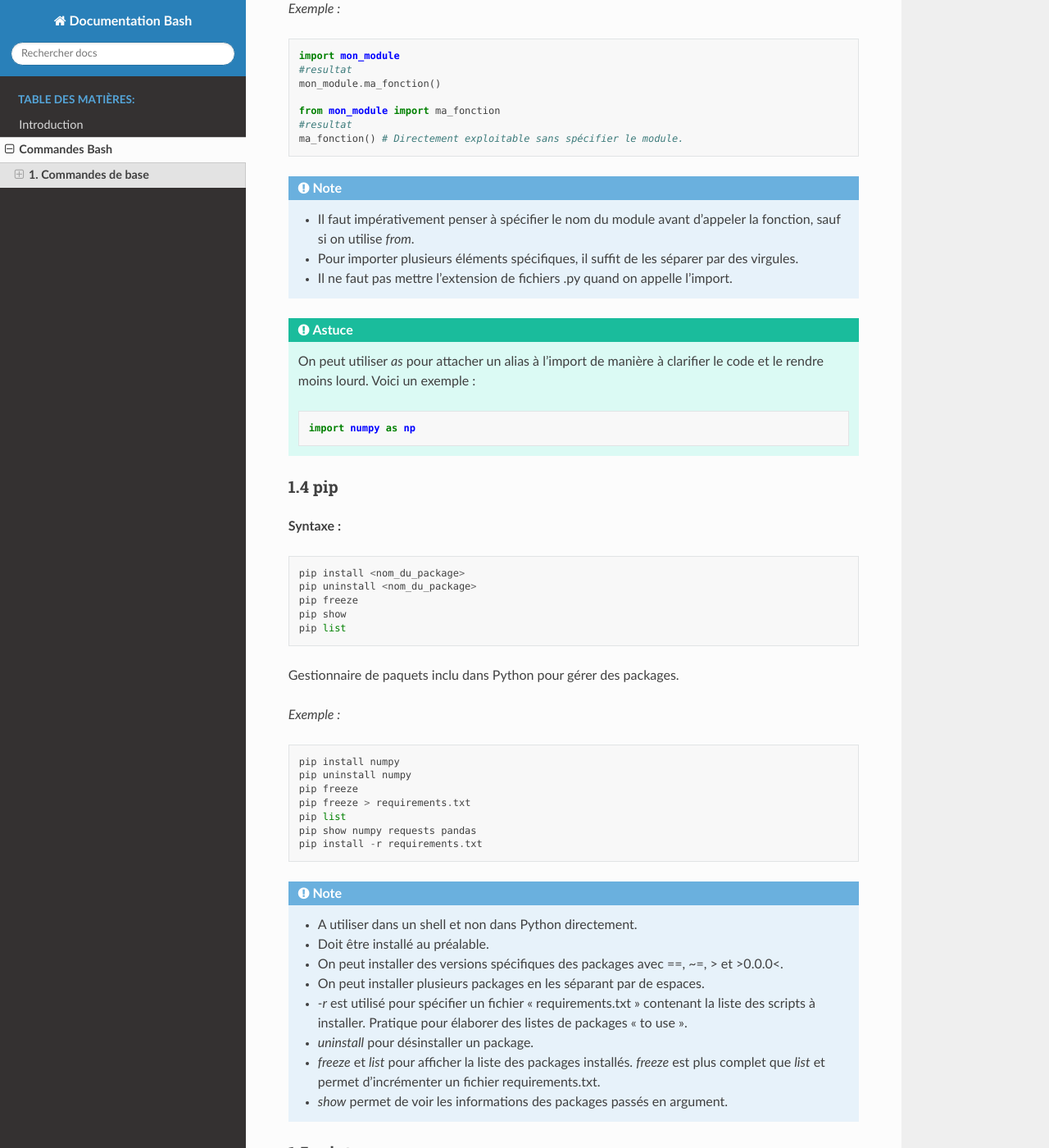
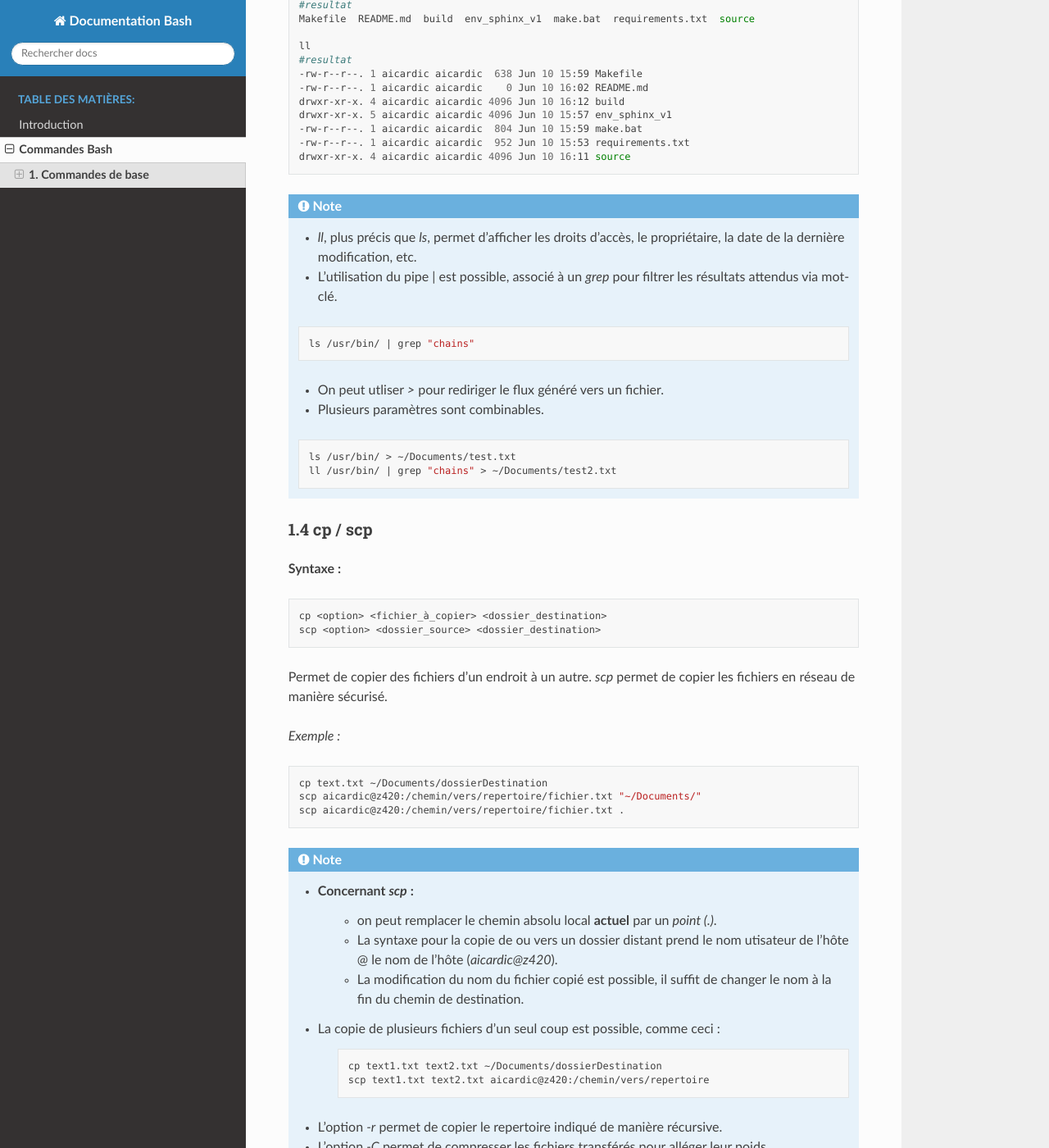
Before and after one commit to Carcinome/documentationBash, a Sphinx documentation site: the page built from source/commandes_bash.rst, in a window 1280 px wide and 1400 px high, scrolled down 1711 px. Shown: the whole window at 82% size. Built offline with Sphinx 7.4.7 and the Read the Docs theme 3.1.0, drawn with Linux system fonts in a browser that asks for light colours; some of the changed text lies outside the part shown.

Commit message:
Mise à jour documentation

```diff
--- a/source/commandes_bash.rst
+++ b/source/commandes_bash.rst
@@ -4,147 +4,157 @@
 **1. Commandes de base**
 ------------------------
 
-**1.1 python3**
+**1.1 ./**
 ^^^^^^^^^^^^^^^
 
 **Syntaxe :**
 
-.. code-block:: python
+.. code-block:: bash
 
-    python3
+    ./
 
-Permet de lancer des scripts Python.
+Permet d'exécuter des scripts bash.
 
 *Exemple :*
 
-.. code-block:: python
+.. code-block:: bash
 
-    python3 mon_script.py
-    python3 -m venv env
+    ./monscript.sh
+    ~/Documents/Scripts/monscript.sh
 
 .. note::
 
-    Pas besoin de le spécifier si le chemin d'accès est dans le PATH et qu'on place la ligne de commande suivante en tête de script :
+    - S'assurer d'être dans le bon dossier, sinon pointer en dur (*chemin absolu*) vers le dossier contenant le script.
+    - Penser à se donner les droits d'exécution sur le dossier contenant les scripts. (*chmod*)
 
-    .. code-block:: python
+.. warning::
 
-        #!/usr/bin/env python
+    Ne pas oublier la commande
 
-    -m pour spécifier qu'on souhaite utiliser un module de Python et non un fichier script.
+    .. code-block::
 
-**1.2 # et """commentaire"""**
-^^^^^^^^^^^^^^^^^^^^^^^^^^^^^^
+        #!/bin/bash
+
+    En début de script, sans quoi ce dernier ne se lancera pas. Ne pas confondre avec les commentaires marqués *#*.
+
+
+**1.2 #**
+^^^^^^^^^
 
 **Syntaxe :**
 
-.. code-block:: python
+.. code-block:: bash
 
     # en début de ligne
-    """mettre ici le texte qui peut tenir
-    sur plusieurs lignes et inclure fonctions et autres."""
+
 
 Permet de commenter le code. **Capital** pour maintenir un code à jour, propre et simple d'utilisation notamment pour les autres utilisateurs.
 
 *Exemple :*
 
-.. code-block:: python
+.. code-block:: bash
 
     # ceci est un commentaire
-    """ Ceci est une chaine de commentaires,
-    utilisée pour les fonctions par exemple,
-    et ça tient sur plusieurs lignes. """
+
 
 .. note::
 
     # Utilisé pour commenter sur une ligne.
 
-    """ Permet de commenter sur plusieurs lignes, on peut s'en servir pour générer des tooltips dans le cadre de fonctions et classes par exemple.
 
-**1.3 import / from**
-^^^^^^^^^^^^^^^^^^^^^
+**1.3 ll / ls**
+^^^^^^^^^^^^^^^
 
 **Syntaxe :**
 
-.. code-block:: python
+.. code-block:: bash
 
-    import
-    from
+    ll
+    ls
 
-- Permet d'importer un module (fichier contenant du code Python).
-- Ce dernier peut contenir des fonctions, des classes, des variables etc.
-- Pratique pour organiser le code de manière logique et réutilisable.\
-- **A placer en début de code.**
+Permet de faire le listing des fichiers et dossiers présents dans le dossier courant.
 
 *Exemple :*
 
-.. code-block:: python
+.. code-block:: bash
 
-    import mon_module
+    ls
     #resultat
-    mon_module.ma_fonction()
+    Makefile  README.md  build  env_sphinx_v1  make.bat  requirements.txt  source
 
-    from mon_module import ma_fonction
+    ll
     #resultat
-    ma_fonction() # Directement exploitable sans spécifier le module.
+    -rw-r--r--. 1 aicardic aicardic  638 Jun 10 15:59 Makefile
+    -rw-r--r--. 1 aicardic aicardic    0 Jun 10 16:02 README.md
+    drwxr-xr-x. 4 aicardic aicardic 4096 Jun 10 16:12 build
+    drwxr-xr-x. 5 aicardic aicardic 4096 Jun 10 15:57 env_sphinx_v1
+    -rw-r--r--. 1 aicardic aicardic  804 Jun 10 15:59 make.bat
+    -rw-r--r--. 1 aicardic aicardic  952 Jun 10 15:53 requirements.txt
+    drwxr-xr-x. 4 aicardic aicardic 4096 Jun 10 16:11 source
 
 .. note::
 
-    - Il faut impérativement penser à spécifier le nom du module avant d'appeler la fonction, sauf si on utilise `from`.
-    - Pour importer plusieurs éléments spécifiques, il suffit de les séparer par des virgules.
-    - Il ne faut pas mettre l'extension de fichiers .py quand on appelle l'import.
+    - *ll*, plus précis que *ls*, permet d'afficher les droits d'accès, le propriétaire, la date de la dernière modification, etc.
+    - L'utilisation du pipe *|* est possible, associé à un *grep* pour filtrer les résultats attendus via mot-clé.
 
-.. tip::
+    .. code-block:: bash
 
-    On peut utiliser `as` pour attacher un alias à l'import de manière à clarifier le code et le rendre moins lourd. Voici un exemple :
+        ls /usr/bin/ | grep "chains"
 
-    .. code-block:: python
+    - On peut utliser *>* pour rediriger le flux généré vers un fichier.
+    - Plusieurs paramètres sont combinables.
 
-        import numpy as np
+    .. code-block:: bash
 
-**1.4 pip**
-^^^^^^^^^^^
+        ls /usr/bin/ > ~/Documents/test.txt
+        ll /usr/bin/ | grep "chains" > ~/Documents/test2.txt
+
+
+**1.4 cp / scp**
+^^^^^^^^^^^^^^^^
 
 **Syntaxe :**
 
-.. code-block:: python
+.. code-block:: bash
 
-    pip install <nom_du_package>
-    pip uninstall <nom_du_package>
-    pip freeze
-    pip show
-    pip list
+    cp <option> <fichier_à_copier> <dossier_destination>
+    scp <option> <dossier_source> <dossier_destination>
 
-Gestionnaire de paquets inclu dans Python pour gérer des packages.
+
+Permet de copier des fichiers d'un endroit à un autre. *scp* permet de copier les fichiers en réseau de manière sécurisé.
 
 *Exemple :*
 
-.. code-block:: python
+.. code-block:: bash
 
-    pip install numpy
-    pip uninstall numpy
-    pip freeze
-    pip freeze > requirements.txt
-    pip list
-    pip show numpy requests pandas
-    pip install -r requirements.txt
+    cp text.txt ~/Documents/dossierDestination
+    scp aicardic@z420:/chemin/vers/repertoire/fichier.txt "~/Documents/"
+    scp aicardic@z420:/chemin/vers/repertoire/fichier.txt .
 
 .. note::
 
-    - A utiliser dans un shell et non dans Python directement.
-    - Doit être installé au préalable.
-    - On peut installer des versions spécifiques des packages avec ==, ~=, > et >0.0.0<.
-    - On peut installer plusieurs packages en les séparant par de espaces.
-    - `-r` est utilisé pour spécifier un fichier "requirements.txt" contenant la liste des scripts à installer. Pratique pour élaborer des listes de packages "to use".
-    - `uninstall` pour désinstaller un package.
-    - `freeze` et `list` pour afficher la liste des packages installés. `freeze` est plus complet que `list` et permet d'incrémenter un fichier requirements.txt.
-    - `show` permet de voir les informations des packages passés en argument.
+    - Concernant *scp* :
+        - on peut remplacer le chemin absolu local **actuel** par un *point (.)*.
+        - La syntaxe pour la copie de ou vers un dossier distant prend le nom utisateur de l'hôte @ le nom de l'hôte (*aicardic@z420*).
+        - La modification du nom du fichier copié est possible, il suffit de changer le nom à la fin du chemin de destination.
+
+    - La copie de plusieurs fichiers d'un seul coup est possible, comme ceci :
+
+        .. code-block:: bash
+
+            cp text1.txt text2.txt ~/Documents/dossierDestination
+            scp text1.txt text2.txt aicardic@z420:/chemin/vers/repertoire
+
+    - L'option *-r* permet de copier le repertoire indiqué de manière récursive.
+    - L'option *-C* permet de compresser les fichiers transférés pour alléger leur poids.
+
 
 **1.5 print**
 ^^^^^^^^^^^^^
 
 **Syntaxe :**
 
-.. code-block:: python
+.. code-block:: bash
 
     print("texte à afficher")
     print(f"texte à afficher contenant des {variables}.")
@@ -153,7 +163,7 @@
 
 *Exemple :*
 
-.. code-block:: python
+.. code-block:: bash
 
     print("Hello world!")
     # On définit une variable en amont, age = 32.
```
Also changed, not shown: 8 other files.
